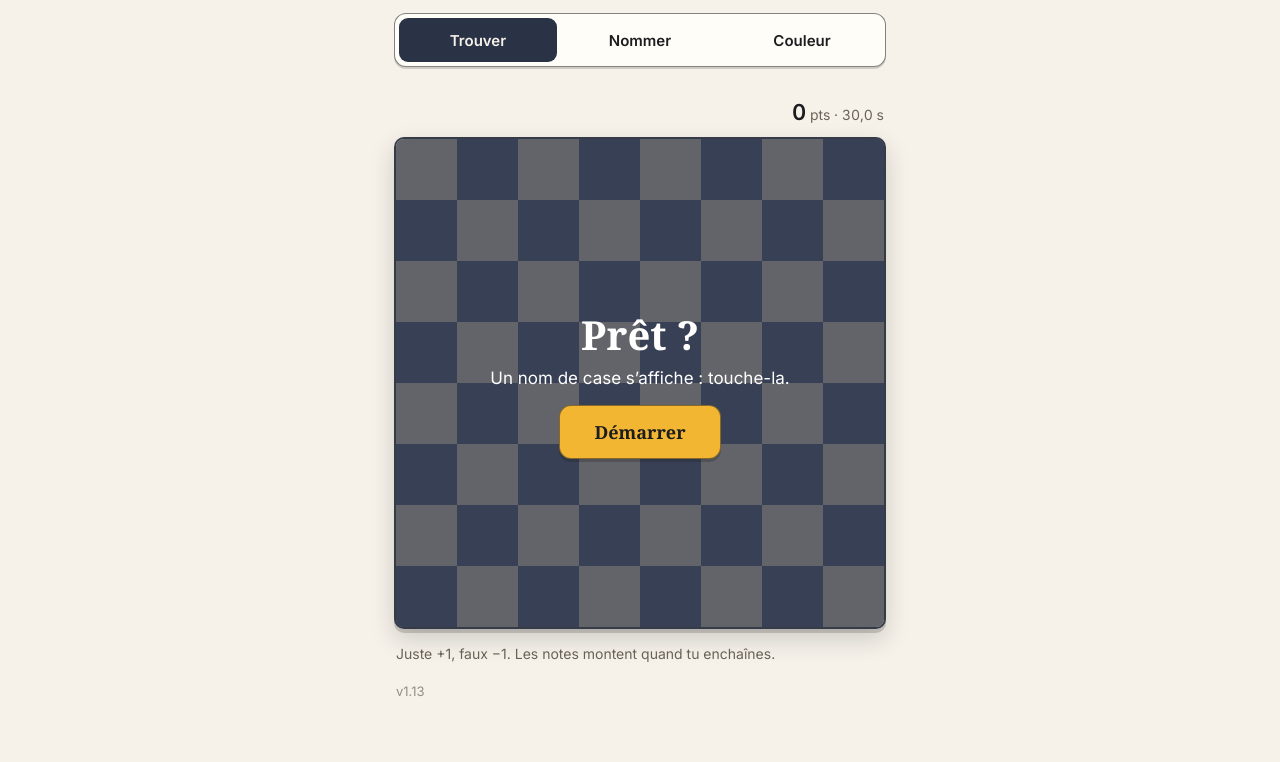
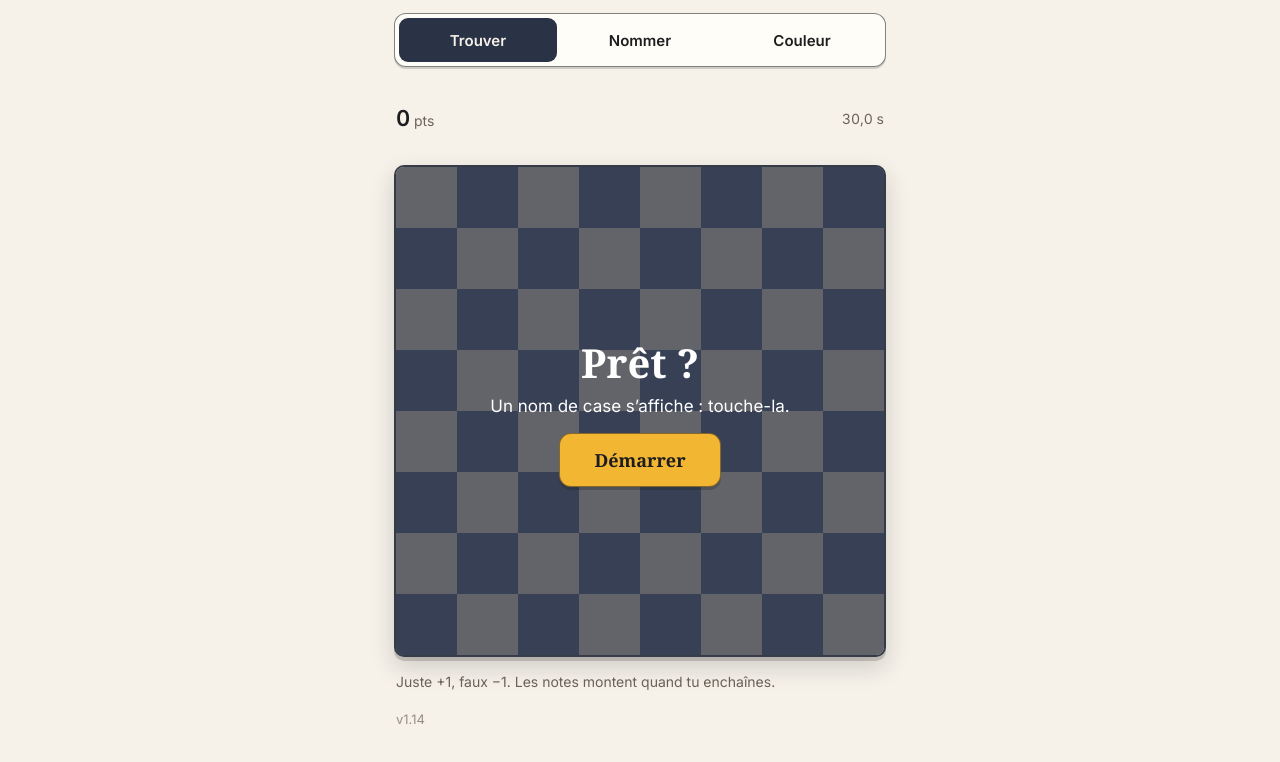
Before and after one commit to Andre-PierreB/drill-cases, a plain HTML site: page index.html in a window 1280 px wide. Shown: the part 67-829 px from the top of the page. Before the commit the page ends 801 px from the top, so only its background shows below. Drawn offline with Linux system fonts and the light colour scheme.

Commit message:
v1.14 : nom de la case centré au-dessus de l'échiquier, score et chrono de part et d'autre
Co-Authored-By: Claude Opus 5.5 <noreply@anthropic.com>
Claude-Session: https://claude.ai/code/session_018qagNRyw6nrxNhPYXS58hh

```diff
--- a/index.html
+++ b/index.html
@@ -96,6 +96,11 @@ main{padding-top:16px}
 #panel .go{width:100%}
 #panel .opts button:disabled{opacity:.5;box-shadow:none;cursor:default}#panel .opts small{color:var(--mut);font-size:14px}
 @media (prefers-reduced-motion:no-preference){#panel .sheet{animation:up .22s ease-out}}@keyframes up{from{transform:translateY(30px);opacity:0}}
+/* nom de la case centré juste au-dessus de l'échiquier */
+.bar{display:grid;grid-template-columns:1fr auto 1fr;align-items:center;gap:8px;margin:14px 2px 10px}
+#prompt{text-align:center;font-size:52px;line-height:1;min-height:74px;display:flex;flex-direction:column;align-items:center;justify-content:center}
+#prompt small{display:block;margin-top:4px;font-size:14px}
+.stat.sl{text-align:left}
 .ver{margin:18px 2px 0;font-size:13px;color:var(--mut);opacity:.7}
 /* étude : colonne et rangée de la bonne case */
 .sq.st{box-shadow:inset 0 0 0 100px rgba(242,182,50,.28)}
@@ -113,8 +118,9 @@ main{padding-top:16px}
   <button data-m="color" aria-pressed="false">Couleur</button>
 </div>
 <div class="bar">
+  <div class="stat sl"><b id="score">0</b> pts</div>
   <div id="prompt">&nbsp;</div>
-  <div class="stat"><b id="score">0</b> pts · <span id="time">30,0</span> s <button id="stop" hidden>Stop</button></div>
+  <div class="stat"><span id="time">30,0 s</span> <button id="stop" hidden>Stop</button></div>
 </div>
 <div class="wrap">
   <div id="board"></div>
@@ -133,7 +139,7 @@ main{padding-top:16px}
 </div><button class="go" id="close">Fermer</button></div></div>
 <p class="hint" id="hint"></p>
 <!-- Version : +0.1 à chaque mise à jour poussée sur GitHub -->
-<p class="ver">v1.13</p>
+<p class="ver">v1.14</p>
 <label class="ios" id="hap"><input type="checkbox" switch></label>
 </main>
 <script>
@@ -226,7 +232,7 @@ function tick(){
     if(left<=0)runLeg();return;
   }
   if(!S.dur){$('time').textContent='∞';return}
-  $('time').textContent=(left/1000).toFixed(1).replace('.',',');
+  $('time').textContent=(left/1000).toFixed(1).replace('.',',')+' s';
   if(sec<=3&&sec!==lastSec&&sec>0){sTick(true);lastSec=sec}
   if(left<=0)endLeg();
 }
@@ -264,7 +270,7 @@ function idle(){
   S.ph='idle';S.wait=false;clearInterval(S.t);$('stop').hidden=true;S.black=S.side==='b';
   const b=S.best[key()];
   overlay('Prêt ?',hints[S.mode]+(S.dur&&b?` · record : ${b}`:''),'Démarrer');
-  $('prompt').innerHTML='&nbsp;';$('time').textContent=S.dur?S.dur+',0':'∞';$('score').textContent=0;
+  $('prompt').innerHTML='&nbsp;';$('time').textContent=S.dur?S.dur+',0 s':'∞';$('score').textContent=0;
   $('kName').hidden=S.mode!=='name';$('kColor').hidden=S.mode!=='color';
   $('hint').textContent=(S.dur?'Juste +1, faux −1. Les notes montent quand tu enchaînes.':'Mode libre : la case reste affichée avec sa colonne et sa rangée. Réglage « Suite » : rapide, lente, ou au toucher. « Stop » pour finir.')+(S.side==='c'?` Combo : ${S.dur} s blancs, ${REST} s de pause, ${S.dur} s noirs.`:'');
   $('oSide').textContent={w:'Vu des blancs',b:'Vu des noirs',c:'Combo blancs → noirs'}[S.side];
```
